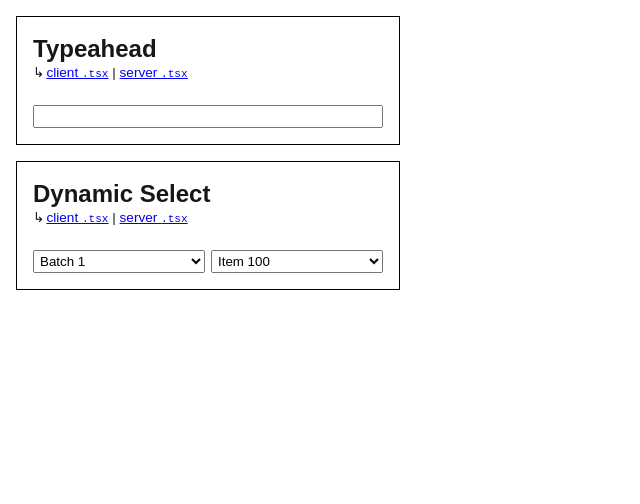
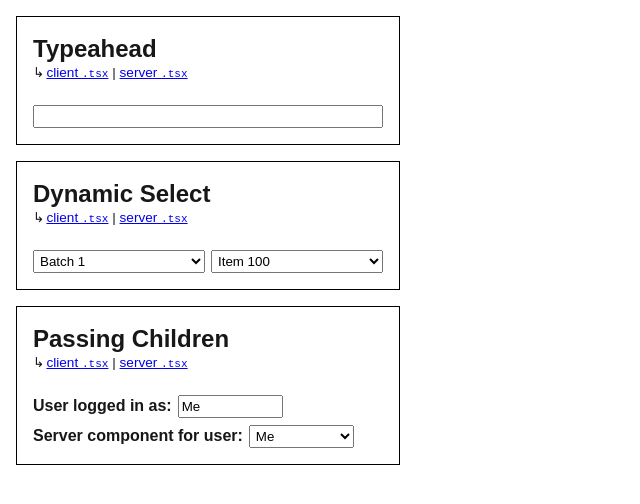
Before and after one commit to jonathanhefner/next-remote-components, a Next.js app: page / in a window 1280 px wide. Shown: the top 504 px of the page, without its empty margins (0-640 px from the left). Built offline with nearby package versions, Linux system fonts and the light colour scheme.

Commit message:
Support passing children to a remote component

```diff
--- a/app/page.css
+++ b/app/page.css
@@ -47,3 +47,16 @@ input, select, button {
     width: calc((100% - 0.45em) / 2);
   }
 }
+
+
+.passing-children {
+  label {
+    display: block;
+    margin-top: 0.45em;
+  }
+
+  input, select {
+    margin-left: 0.45em;
+    width: 30%;
+  }
+}
--- a/app/page.tsx
+++ b/app/page.tsx
@@ -1,4 +1,5 @@
 import DynamicSelect from "@/components/DynamicSelect"
+import PassingChildren from "@/components/PassingChildren"
 import Typeahead from "@/components/Typeahead"
 import "./page.css"
 
@@ -21,5 +22,14 @@ export default function Home() {
       </p>
       <div className="demo"><DynamicSelect /></div>
     </section>
+
+    <section className="passing-children">
+      <h2>Passing Children</h2>
+      <p>
+        <a target="_blank" href="https://github.com/jonathanhefner/next-remote-components/blob/main/components/PassingChildren.tsx">client <code>.tsx</code></a>{" | "}
+        <a target="_blank" href="https://github.com/jonathanhefner/next-remote-components/blob/main/components/PassingChildren.server.tsx">server <code>.tsx</code></a>
+      </p>
+      <div className="demo"><PassingChildren /></div>
+    </section>
   </>
 }
--- a/components/DynamicSelect.tsx
+++ b/components/DynamicSelect.tsx
@@ -16,10 +16,14 @@ export default function DynamicSelect() {
       <option value="batch3">Batch 3</option>
     </select>
 
-    <ItemSelect batch={batch}>
-      <select disabled>
-        <option>Loading...</option>
-      </select>
-    </ItemSelect>
+    <ItemSelect batch={batch} fallback={<Loading />} />
   </>
 }
+
+function Loading() {
+  return (
+    <select disabled>
+      <option>Loading...</option>
+    </select>
+  )
+}
--- /dev/null
+++ b/components/PassingChildren.server.tsx
@@ -0,0 +1,15 @@
+'use server'
+
+export async function getUserSelect({ children }: { children?: React.ReactNode }) {
+  const users = [...Array(10).keys().map(i => ({ id: i + 1, name: `User ${i + 1}` }))]
+
+  return (
+    <select>
+      {children}
+      {children && <hr />}
+      {users.map(user =>
+        <option key={user.id} value={user.id}>{user.name}</option>
+      )}
+    </select>
+  )
+}
--- /dev/null
+++ b/components/PassingChildren.tsx
@@ -0,0 +1,25 @@
+'use client'
+
+import { useRemote } from "@/lib/rrc"
+import { useState } from "react"
+import { getUserSelect } from "./PassingChildren.server"
+
+const UserSelect = useRemote(getUserSelect)
+
+export default function PassingChildren() {
+  const [username, setUsername] = useState("Me")
+
+  return <>
+    <label>
+      User logged in as:
+      <input value={username} onChange={e => setUsername(e.target.value)} />
+    </label>
+
+    <label>
+      Server component for user:
+      <UserSelect>
+        <option value={username}>{username}</option>
+      </UserSelect>
+    </label>
+  </>
+}
--- a/lib/rrc.tsx
+++ b/lib/rrc.tsx
@@ -1,4 +1,5 @@
-import { startTransition, useEffect, useState } from "react"
+import { startTransition, useContext, useEffect, useId, useState } from "react"
+import { createContext } from "react"
 
 export type RemoteComponent<TProps> = (props: TProps) => Promise<React.ReactNode>
 
@@ -6,23 +7,30 @@ const INITIAL_PROPS = { uniqueValue: Symbol() }
 
 export function useRemote<TProps = {}>(
   remoteComponent: RemoteComponent<TProps>
-): React.FunctionComponent<TProps & { children?: React.ReactNode }> {
-  return function({ children, ...newProps }) {
-    const [props, setProps] = useState<{}>(INITIAL_PROPS)
+): React.FunctionComponent<TProps & { fallback?: React.ReactNode }> {
+  return function(props) {
+    const { children, fallback, ...newProps } = props as typeof props & { children?: React.ReactNode }
+
     const [rendered, setRendered] = useState<React.ReactNode>(undefined)
-    const isLoading = !isEquivalent(newProps, props)
+    const [renderedProps, setRenderedProps] = useState<{}>(INITIAL_PROPS)
+    const isLoading = !isEquivalent(newProps, renderedProps)
+    const childrenKey = `${useId()}-children`
 
     useEffect(() => {
       if (isLoading) {
         startTransition(async () => {
-          // Need `as TProps` due to https://github.com/microsoft/TypeScript/issues/35858#issuecomment-573909154
-          setRendered(await remoteComponent(newProps as TProps))
-          setProps(newProps)
+          const remoteProps = children ? { ...newProps, children: <ChildrenPortal key={childrenKey} /> } : newProps
+          setRendered(await remoteComponent(remoteProps as TProps))
+          setRenderedProps(newProps)
         })
       }
     }, [isLoading])
 
-    return isLoading ? children : rendered
+    return (
+      <ChildrenPortalContext.Provider value={children}>
+        {isLoading ? fallback : rendered}
+      </ChildrenPortalContext.Provider>
+    )
   }
 }
 
@@ -44,3 +52,10 @@ function isEquivalent(object1: {}, object2: {}) {
 
   return parity === 0
 }
+
+const ChildrenPortalContext = createContext<React.ReactNode>(null)
+
+function ChildrenPortal() {
+  const children = useContext(ChildrenPortalContext)
+  return children
+}
```
